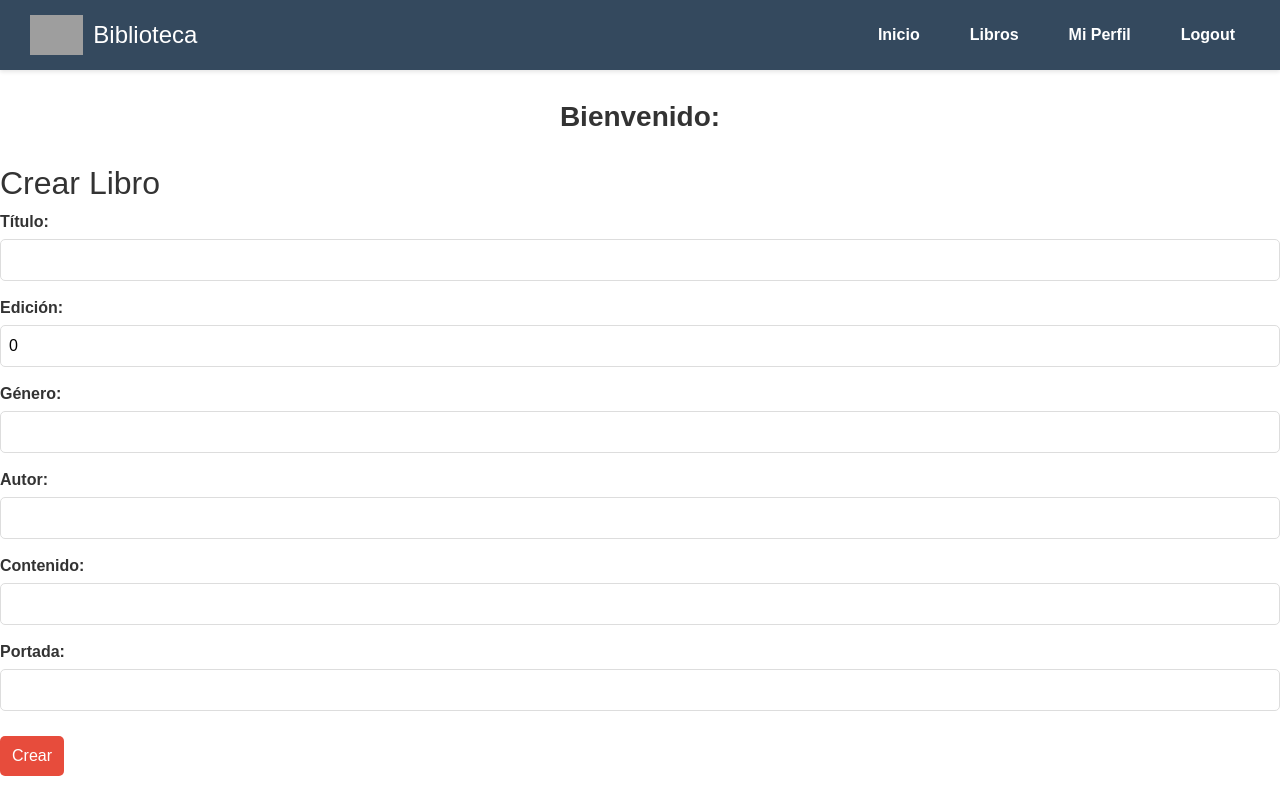
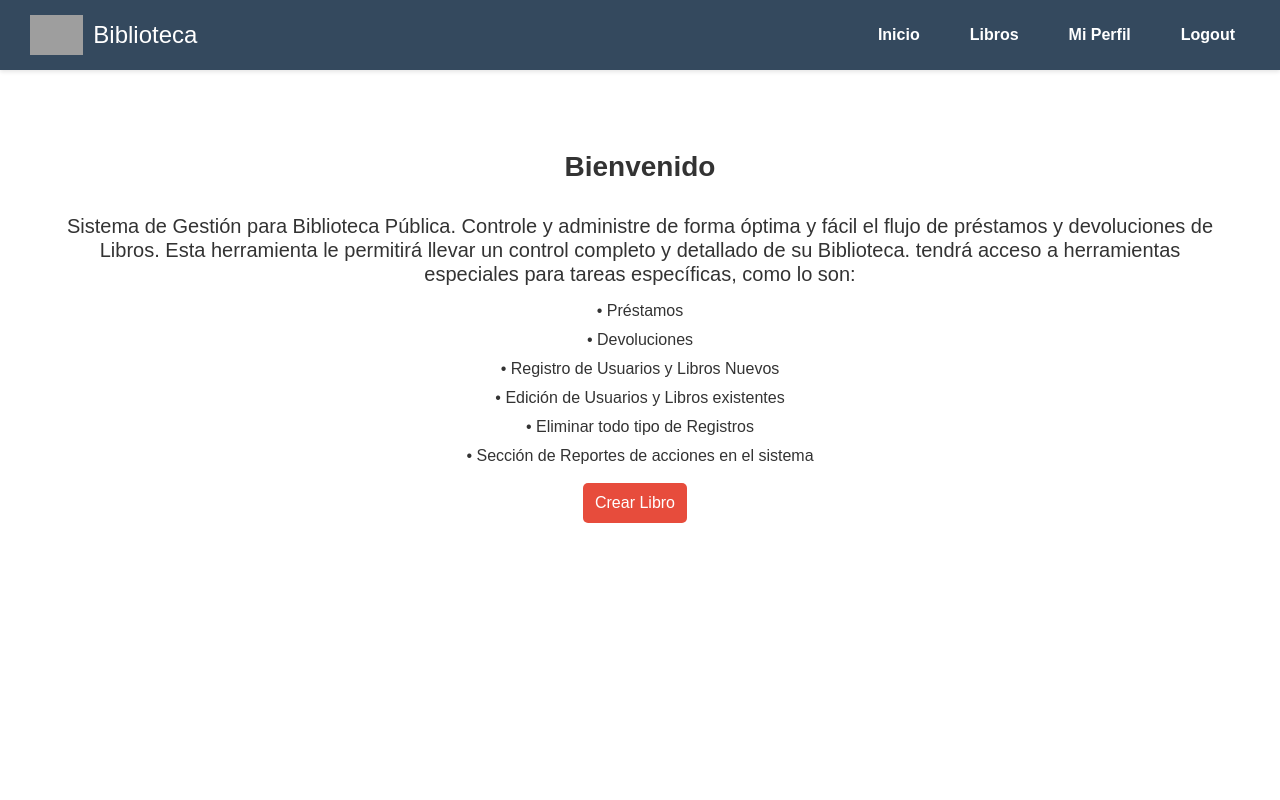
Before and after one commit to Fantasm4no/ProyectoIntegrador2, an Angular app: page /libros in a window 1280 px wide. Built offline with nearby package versions, Linux system fonts and the light colour scheme; grey boxes are pictures that could not be loaded.

Commit message:
Arreglos Fronted

```diff
--- a/src/app/app.component.html
+++ b/src/app/app.component.html
@@ -5,15 +5,29 @@
     <nav>
         <ul class="nav_links">
             <li><a href="#">Inicio</a></li>
-            <li><a routerLink="/libros" (click)="ocultarFormulario()">Libros</a></li>
+            <li><a routerLink="/libros" (click)="ocultarWelcome()">Libros</a></li>
             <li><a routerLink="/mi-perfil">Mi Perfil</a></li>
             <li><a href="#">Logout</a></li>
         </ul>
     </nav>
 </header>
 
-<div class="welcome">
-    <h3>Bienvenido: </h3>
+<div class="welcome" *ngIf="mostrarWelcome">
+    <h3>Bienvenido</h3>
+    <h5 class="intro">
+        Sistema de Gestión para Biblioteca Pública. Controle y administre de forma óptima y fácil el flujo de préstamos y devoluciones de Libros.
+        Esta herramienta le permitirá llevar un control completo y detallado de su Biblioteca. tendrá acceso a herramientas especiales para tareas específicas, como lo son:
+    </h5>
+    <ul class="features">
+        <li>• Préstamos</li>
+        <li>• Devoluciones</li>
+        <li>• Registro de Usuarios y Libros Nuevos</li>
+        <li>• Edición de Usuarios y Libros existentes</li>
+        <li>• Eliminar todo tipo de Registros</li>
+        <li>• Sección de Reportes de acciones en el sistema</li>
+    </ul>
+
+    <button class="delete-button" (click)="mostrarFormulario = true">Crear Libro</button>
 </div>
 
 <div *ngIf="mostrarFormulario">
@@ -26,6 +40,10 @@
         <div class="form-group">
             <label>Edición:</label>
             <input [(ngModel)]="newLibro.edicion" name="edicion" required>
+        </div>
+        <div class="form-group">
+            <label>Ejemplares:</label>
+            <input [(ngModel)]="newLibro.ejemplares" name="ejemplares" required>
         </div>
         <div class="form-group">
             <label>Género:</label>
@@ -44,8 +62,10 @@
             <input [(ngModel)]="newLibro.portada" name="portada">
         </div>
         <button type="submit" class="delete-button">Crear</button>
+        <button type="button" (click)="mostrarFormulario = false" class="delete-button">Cancelar</button>
     </form>
 </div>
-<div *ngIf="!mostrarFormulario">
+
+<div *ngIf="!mostrarWelcome">
     <router-outlet />
 </div>
--- a/src/app/app.component.ts
+++ b/src/app/app.component.ts
@@ -10,13 +10,13 @@ import { CommonModule } from '@angular/common';
   standalone: true,
   imports: [RouterOutlet, RouterLink, FormsModule, CommonModule, ReactiveFormsModule],
   templateUrl: './app.component.html',
-  styleUrl: './app.component.scss'
+  styleUrls: ['./app.component.scss']
 })
 export class AppComponent {
-
   libros?: Libro[];
   newLibro: Libro = { titulo: '', edicion: 0, genero: '', autor: '', contenido: '', portada: '' };
-  mostrarFormulario: boolean = true
+  mostrarFormulario: boolean = false;
+  mostrarWelcome: boolean = true;  // Variable para controlar la visibilidad de welcome
 
   constructor(private libroService: LibrosService){}
 
@@ -29,10 +29,14 @@ export class AppComponent {
 
   resetForm() {
     this.newLibro = { titulo: '', edicion: 0, genero: '', autor: '', contenido: '', portada: '' };
-    this.mostrarFormulario = true; // Muestra el formulario al reiniciarlo
+    this.mostrarFormulario = false; // Muestra el formulario al reiniciarlo
   }
 
   ocultarFormulario(): void {
     this.mostrarFormulario = false;
   }
+
+  ocultarWelcome(): void {
+    this.mostrarWelcome = false;  // Método para ocultar welcome
+  }
 }
--- a/src/app/components/libros/libros.component.html
+++ b/src/app/components/libros/libros.component.html
@@ -13,6 +13,7 @@
             <h5>{{ libro.titulo }}</h5>
             <p>{{ libro.edicion }}ª edición</p>
             <div class="book-details">
+              <strong>Ejemplares: </strong> {{libro.ejemplares }} <br>
               <strong>Género:</strong> {{ libro.genero }} <br>
               <strong>Autor:</strong> {{ libro.autor }} <br>
               <strong>Contenido:</strong> {{ libro.contenido }} <br>
@@ -31,6 +32,10 @@
             <div class="form-group">
               <label>Edición:</label>
               <input [(ngModel)]="newLibro.edicion" name="edicion" required>
+            </div>
+            <div class="form-group">
+              <label>Ejemplares:</label>
+              <input [(ngModel)]="newLibro.ejemplares" name="edicion" required>
             </div>
             <div class="form-group">
               <label>Género:</label>
--- a/src/app/components/libros/libros.component.ts
+++ b/src/app/components/libros/libros.component.ts
@@ -14,7 +14,7 @@ import { LibrosService } from '../../services/libros.service';
 export class LibrosComponent implements OnInit {
 
   libros: Libro[] = [];
-  newLibro: Libro = { titulo: '', edicion: 0, genero: '', autor: '', contenido: '', portada: '' };
+  newLibro: Libro = { titulo: '', edicion: 0, genero: '', autor: '', contenido: '', portada: '', ejemplares: 0};
   libroEditIndex: number | null = null
 
   constructor(private libroService: LibrosService) { }
@@ -50,7 +50,7 @@ export class LibrosComponent implements OnInit {
   }
 
   resetForm() {
-    this.newLibro = { titulo: '', edicion: 0, genero: '', autor: '', contenido: '', portada: '' };
+    this.newLibro = { titulo: '', edicion: 0, genero: '', autor: '', contenido: '', portada: '', ejemplares: 0 };
     this.libroEditIndex = null
   }
 
--- a/src/app/model/libro.ts
+++ b/src/app/model/libro.ts
@@ -6,8 +6,9 @@ export class Libro {
     autor: string;
     contenido: string;
     portada: string;
+    ejemplares?: number;
 
-    constructor(libroId: number, titulo: string, edicion: number, genero: string, autor: string, contenido: string, portada: string) {
+    constructor(libroId: number, titulo: string, edicion: number, genero: string, autor: string, contenido: string, portada: string, ejemplares: number) {
       this.libroId = libroId;
       this.titulo = titulo;
       this.edicion = edicion;
@@ -15,5 +16,6 @@ export class Libro {
       this.autor = autor;
       this.contenido = contenido;
       this.portada = portada;
+      this.ejemplares = ejemplares
     }
   }
--- a/src/styles.scss
+++ b/src/styles.scss
@@ -61,10 +61,33 @@ ul {
     background-color: #060606;
 }
 
-.welcome h3{
+.welcome {
+    display: flex;
+    flex-direction: column;
+    align-items: center;
+    text-align: center;
+    margin: 50px;
+}
+
+.welcome h3 {
     font-weight: bold;
-    text-align: center;
     margin: 30px 0;
+}
+
+.welcome p {
+    font-size: 16px;
+    max-width: 600px;
+    margin-bottom: 20px;
+}
+
+.welcome ul {
+    list-style: none;
+    padding: 0;
+}
+
+.welcome ul li {
+    font-size: 16px;
+    margin: 5px 0;
 }
 
 .book-card {
```
